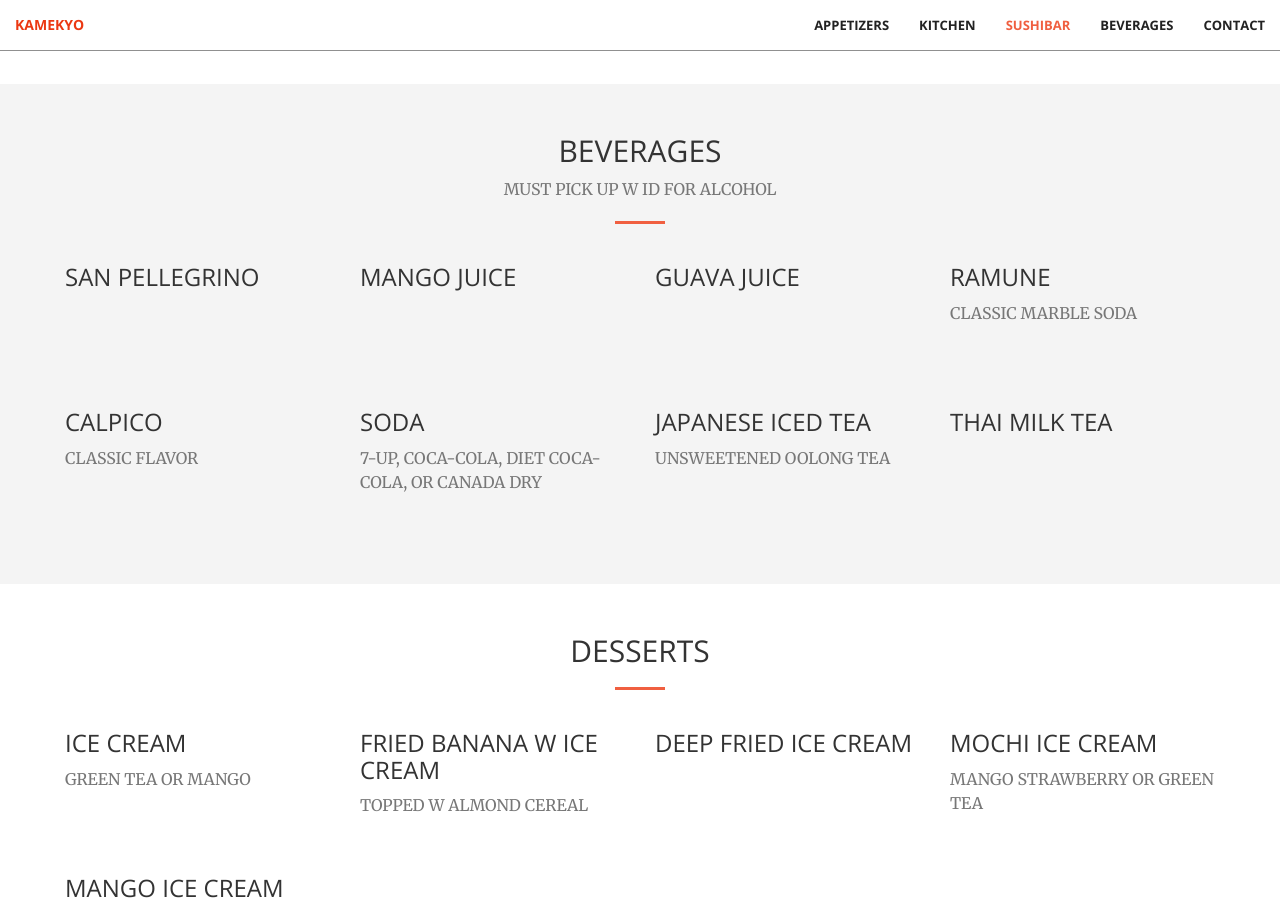
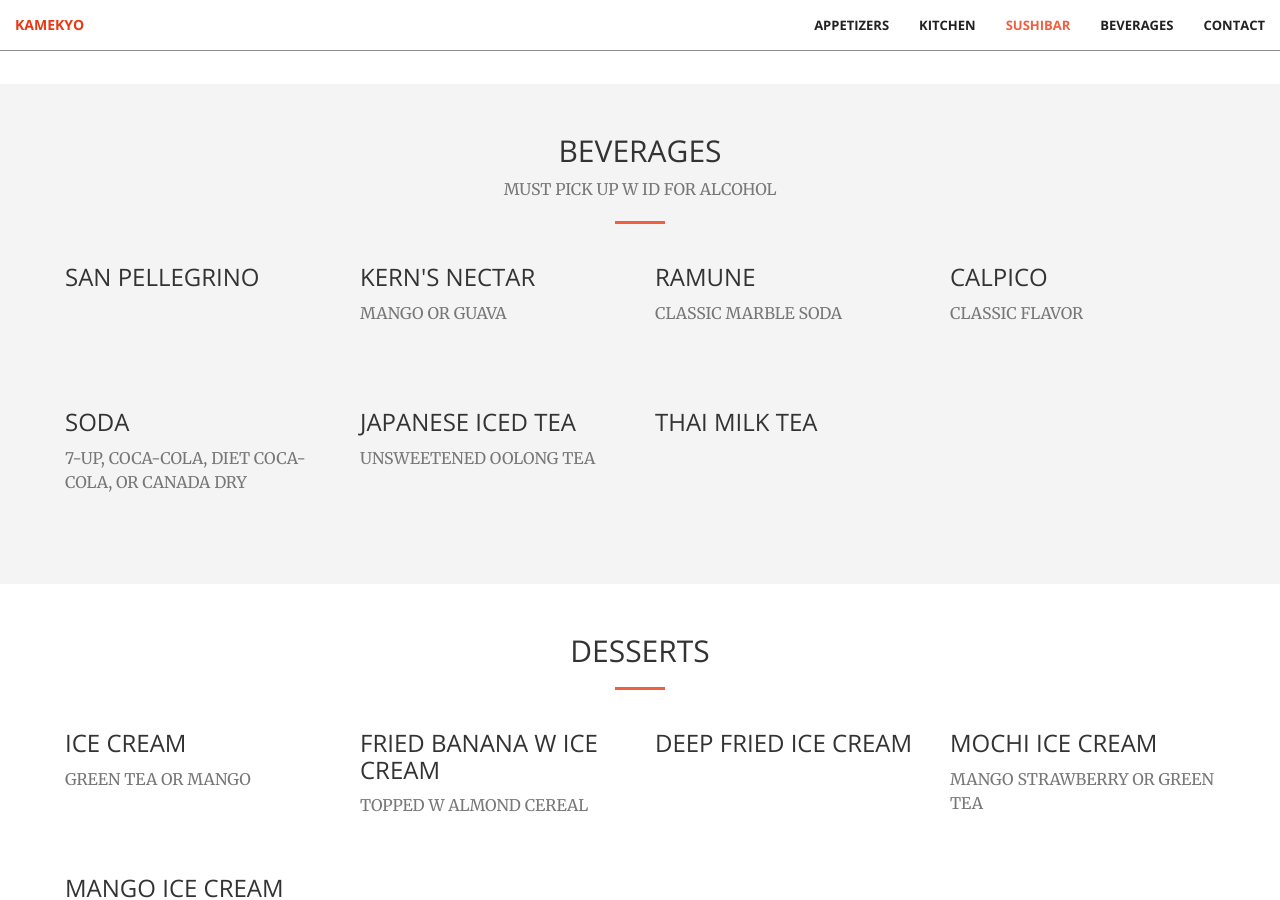
Before and after one commit to CyrusLiang/kamekyo, a Jekyll site: the page built from index.html, in a window 1280 px wide and 900 px high, scrolled down 9839 px. Built offline with Jekyll 4.4.1, drawn with Linux system fonts in a browser that asks for light colours.

Commit message:
Update beverages.html

```diff
--- a/_includes/beverages.html
+++ b/_includes/beverages.html
@@ -18,14 +18,9 @@
             </div>
             <div class="col-lg-3 col-sm-4">
                 <div class="food-box">
-                    <h3>Mango Juice</h3>
-                    <p id="mango"></p>
-                </div>
-            </div>
-            <div class="col-lg-3 col-sm-4">
-                <div class="food-box">
-                    <h3>Guava Juice</h3>
-                    <p id="guava"></p>
+                    <h3>Kern's Nectar</h3>
+                    <p class="text-muted">Mango or guava</p>
+                    <p id="kerns"></p>
                 </div>
             </div>
             <div class="col-lg-3 col-sm-4">
```
